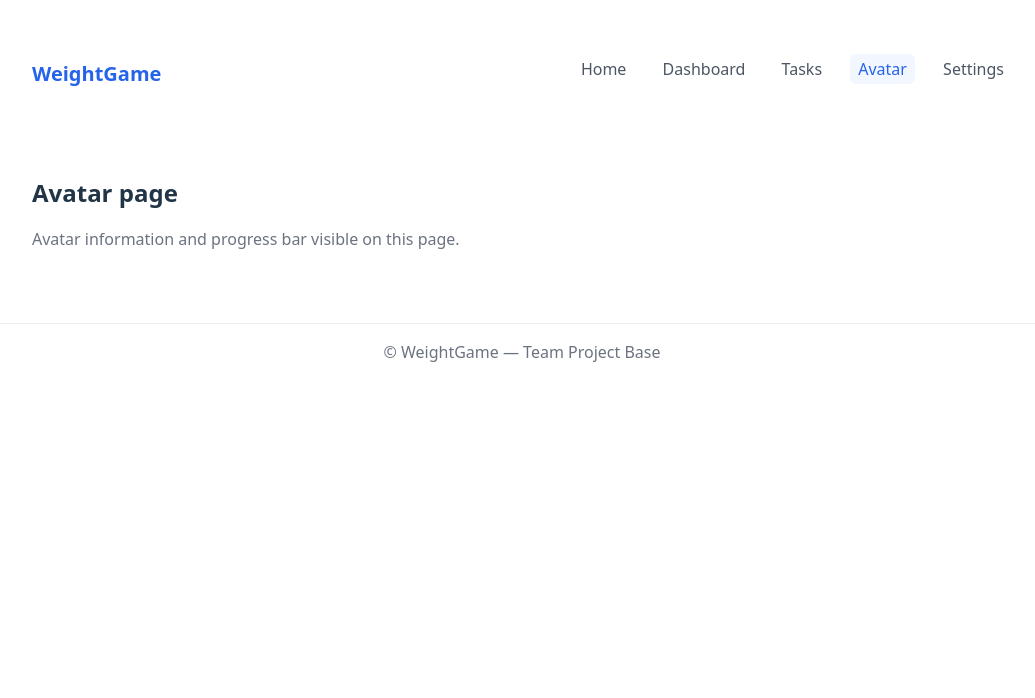
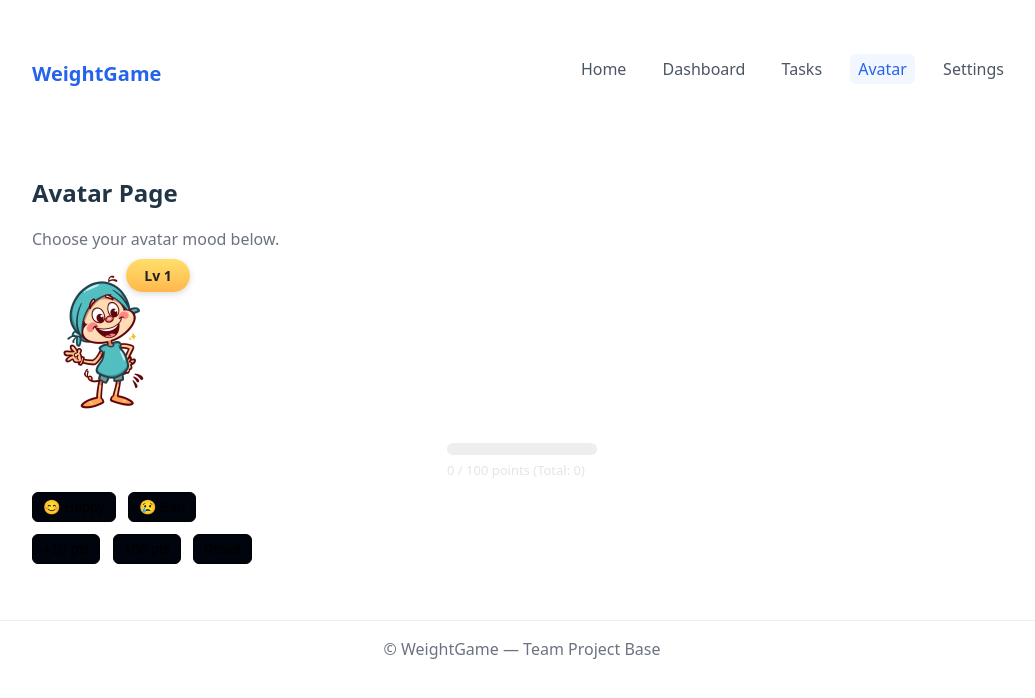
Before and after one commit to will-doney/WeightLossWebApp, a Flask app: page /myavatar in a window 1280 px wide. Shown: the top 698 px of the page, without its empty margins (118-1153 px from the left). Run offline with Flask 2, Linux system fonts and the light colour scheme.

Commit message:
avatar mood image

```diff
--- a/static/css/styles.css
+++ b/static/css/styles.css
@@ -87,3 +87,72 @@ nav a.active, nav a:hover {
   body { background-color: #121212; color: #e6eef8; }
   .site-footer { color: #9ca3af; }
 }
+
+/* === Avatar Page Styles === */
+.avatar-wrapper {
+      display: inline-block;
+      position: relative;
+      text-align: center;
+      margin-bottom: 12px;
+    }
+
+    .avatar-image {
+      border-radius: 8px;
+      display: block;
+    }
+
+    /* Level badge (top-right) */
+    .level-badge {
+      position: absolute;
+      top: -8px;
+      right: -8px;
+      background: linear-gradient(180deg,#ffdf6b,#ffb74d);
+      color: #222;
+      padding: 6px 10px;
+      border-radius: 999px;
+      font-weight: 700;
+      box-shadow: 0 2px 6px rgba(0,0,0,0.15);
+      font-size: 14px;
+      min-width: 44px;
+    }
+
+    /* Progress container below avatar */
+    .progress-wrap {
+      width: 150px;
+      margin: 8px auto 0;
+    }
+
+    .progress-bg {
+      background: #eee;
+      border-radius: 999px;
+      height: 12px;
+      overflow: hidden;
+      position: relative;
+    }
+
+    .progress-fill {
+      background: linear-gradient(90deg,#6ee7b7,#34d399);
+      height: 100%;
+      width: 0%;
+      transition: width 300ms ease;
+    }
+
+    .points-text {
+      font-size: 13px;
+      color: #e4e4e4;
+      margin-top: 6px;
+    }
+
+    .mood-buttons, .points-actions {
+      margin-top: 12px;
+    }
+
+    .btn {
+      margin-right: 8px;
+      padding: 6px 10px;
+      border-radius: 6px;
+      background: #00040c;
+      border: 1px solid #000000;
+      cursor: pointer;
+      font-size: 14px;
+    }
--- a/templates/myavatar.html
+++ b/templates/myavatar.html
@@ -1,18 +1,92 @@
-{#
-WeightGame Avatar Page
---------------------
-User's personalized avatar and progress visualization page. Will show
-character customization options and progress-based visual changes
-in future iterations.
 
-Blocks:
-- content: Avatar display and customization area
+{% extends 'base.html' %}
 
-Author: will-doney
-Date: November 2025
-#}
-{% extends 'base.html' %}
 {% block content %}
-  <h2 class="section-title">Avatar page</h2>
-  <p class="muted">Avatar information and progress bar visible on this page.</p>
-{% endblock %}
+  <h2 class="section-title">Avatar Page</h2>
+  <p class="muted">Choose your avatar mood below.</p>
+
+
+
+  <div class="avatar-container">
+    <div class="avatar-wrapper">
+      <img
+        id="avatar-image"
+        src="{{ url_for('static', filename='avatars/avatar_happy.png') }}"
+        alt="Avatar"
+        class="avatar-image"
+        width="150" height="150"
+      />
+      <div id="level-badge" class="level-badge">Lv 1</div>
+    </div>
+
+    <div class="progress-wrap" aria-hidden="false">
+      <div class="progress-bg" role="progressbar" aria-valuemin="0" aria-valuemax="100" aria-valuenow="0">
+        <div id="progress-fill" class="progress-fill"></div>
+      </div>
+      <div id="points-text" class="points-text">0 / 100 points</div>
+    </div>
+  </div>
+
+  <div class="mood-buttons">
+    <button onclick="changeAvatar('happy')" class="btn">😊 Happy</button>
+    <button onclick="changeAvatar('sad')" class="btn">😢 Sad</button>
+  </div>
+
+  <div class="points-actions">
+    <!-- Demo controls — remove or wire to server actions as needed -->
+    <button onclick="addPoints(10)" class="btn">+10 pts</button>
+    <button onclick="addPoints(50)" class="btn">+50 pts</button>
+    <button onclick="resetPoints()" class="btn">Reset</button>
+  </div>
+
+  <script>
+    // ...existing code...
+    function changeAvatar(mood) {
+      const avatarImage = document.getElementById('avatar-image');
+      avatarImage.src = `/static/avatars/avatar_${mood}.png`;
+    }
+
+    // Points/Level logic
+    (function () {
+      const STORAGE_KEY = 'avatar_points_v1';
+      const pointsPerLevel = 100;
+
+      let points = parseInt(localStorage.getItem(STORAGE_KEY) || '0', 10);
+
+      const progressFill = document.getElementById('progress-fill');
+      const pointsText = document.getElementById('points-text');
+      const levelBadge = document.getElementById('level-badge');
+      const progressBg = document.querySelector('.progress-bg');
+
+      function computeLevel(p) {
+        return Math.floor(p / pointsPerLevel) + 1;
+      }
+
+      function updateUI() {
+        const level = computeLevel(points);
+        const progressInLevel = points % pointsPerLevel;
+        const percent = Math.round((progressInLevel / pointsPerLevel) * 100);
+
+        levelBadge.textContent = `Lv ${level}`;
+        progressFill.style.width = percent + '%';
+        progressBg.setAttribute('aria-valuenow', String(percent));
+        pointsText.textContent = `${progressInLevel} / ${pointsPerLevel} points (Total: ${points})`;
+      }
+
+      window.addPoints = function (n) {
+        points = Math.max(0, points + Number(n || 0));
+        localStorage.setItem(STORAGE_KEY, String(points));
+        updateUI();
+      };
+
+      window.resetPoints = function () {
+        points = 0;
+        localStorage.setItem(STORAGE_KEY, '0');
+        updateUI();
+      };
+
+      // initialize
+      updateUI();
+    })();
+  </script>
+ {% endblock %}
```
Also changed, not shown: backend/app.py (added, +21 -0 lines), backend/config.py (added), backend/requirements.txt (added), static/avatars/avatar_happy.png (added), static/avatars/avatar_sad.png (added), 1 other file.
